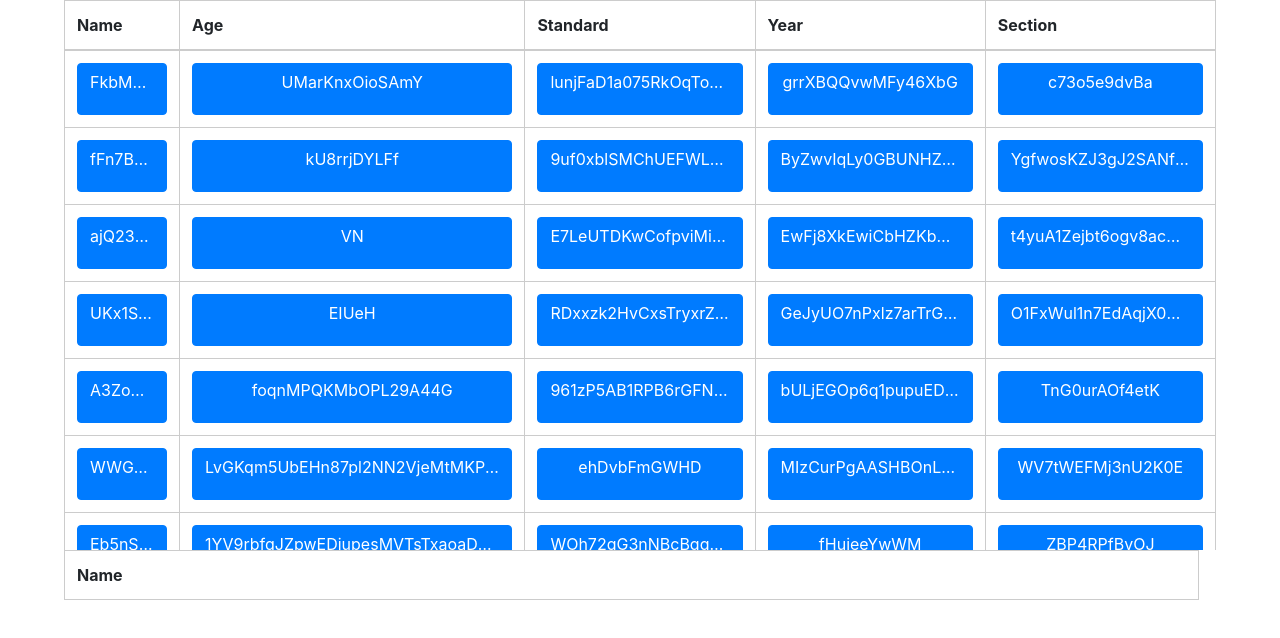
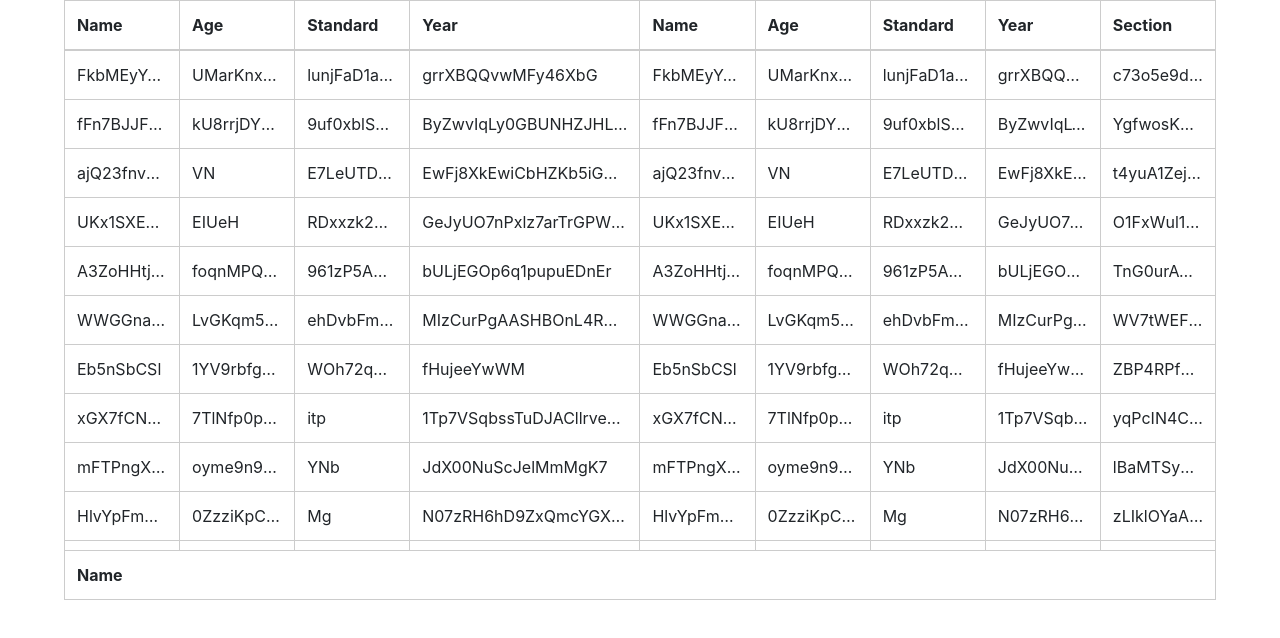
Before and after one commit to mantuonweb/tablejq, an Angular app: page / in a window 1280 px wide. Shown: the top 638 px of the page. Built offline with nearby package versions, Linux system fonts and the light colour scheme.

Commit message:
some minor chnages

```diff
--- a/src/app/app.component.html
+++ b/src/app/app.component.html
@@ -18,11 +18,15 @@
 			<tbody>
 				<tr *ngFor="let row of rows">
 					<td *ngFor = "let col of columns" [width]="col.width" [ngStyle]="{width: col.width}">
-						<button class="btn btn-primary table-control">
+						<!-- <button class="btn btn-primary table-control">
 							<label>
 									{{row[col.name]}}
 							</label>
-						</button>
+						</button> -->
+						<!-- <label>
+								{{row[col.name]}}
+						</label> -->
+						{{row[col.name]}}
 					</td>
 					<!-- <td>{{row.std}}</td>
 					<td>{{row.age}}</td>
--- a/src/app/app.component.scss
+++ b/src/app/app.component.scss
@@ -6,14 +6,18 @@
         height: 500px;
         width: 100%;
         overflow-y: scroll;
+        overflow-x: hidden;
     }
 
     .scroll-table-header {
+        overflow-x: hidden;
         width: calc(100% - 17px);
     }
 
     .scroll-table-footer {
-        width: calc(100% - 17px);
+        // width: calc(100% - 17px);
+        overflow-y: hidden;
+        overflow-x:auto;
     }
 
     .table {
--- a/src/app/app.component.ts
+++ b/src/app/app.component.ts
@@ -11,10 +11,14 @@ export class AppComponent {
   rows=[];
   columns = [
     {name:'name',displayName:'Name',width:'10%'},
-    {name:'age',displayName:'Age',width:'30%'},
-    {name:'std',displayName:'Standard',width:'20%'},
+    {name:'age',displayName:'Age',width:'10%'},
+    {name:'std',displayName:'Standard',width:'10%'},
     {name:'year',displayName:'Year',width:'20%'},
-    {name:'section',displayName:'Section',width:'20%'}
+    {name:'name',displayName:'Name',width:'10%'},
+    {name:'age',displayName:'Age',width:'10%'},
+    {name:'std',displayName:'Standard',width:'10%'},
+    {name:'year',displayName:'Year',width:'10%'},
+    {name:'section',displayName:'Section',width:'10%'}
 ]
   constructor(){
     window["$"] = $;
@@ -65,6 +69,15 @@ export class AppComponent {
     //   $(headerCells[index]).width($(item).width()-1);
     //   //$(headerCells[index]).find('div').width($(item).width()-26)
     // })
+    $('.scroll-table-footer table').width($('.scroll-table-body table').width());
+    $('.scroll-table-footer').on('scroll',(event)=>{
+      console.log('scrolled',event);
+      let barwidth=this.getScrollbarWidth();
+      let pos =  $('.scroll-table-footer').scrollLeft() + ($('.scroll-table-footer').scrollLeft()>barwidth?barwidth:0)
+
+      $( ".scroll-table-header" ).scrollLeft( pos);
+      $( ".scroll-table-body" ).scrollLeft( pos );
+    });
   }
   getScrollbarWidth() {
     var outer = document.createElement("div");
```
